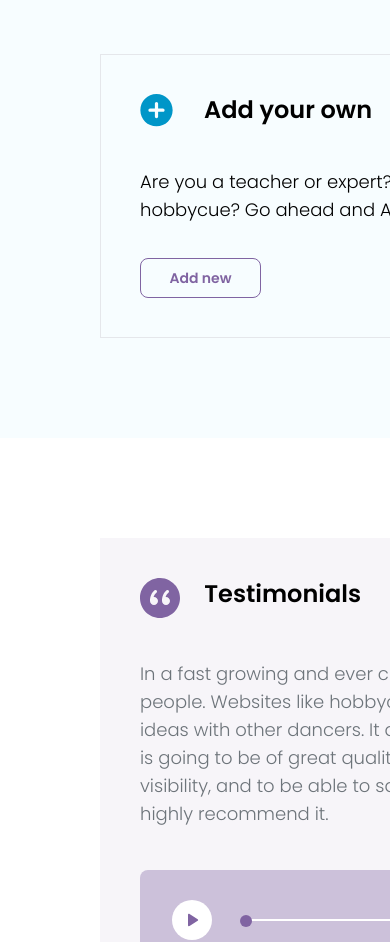
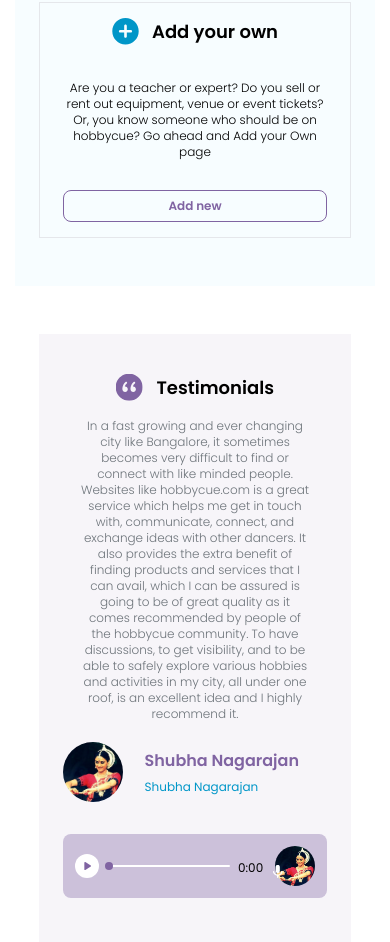
Before and after one commit to VivekBhardwaj25/React-Tailwind-Project, a React (Vite) app: page / in a window 390 px wide. Shown: the part 2086-3028 px from the top of the page. Built offline with nearby package versions, Linux system fonts and the light colour scheme; the HTML template or start-up script is replaced by a standard one.

Commit message:
made a changes

```diff
--- a/src/components/Footer/Footer.jsx
+++ b/src/components/Footer/Footer.jsx
@@ -11,7 +11,7 @@ import youtube from "/src/assets/youtube.svg"
 function Footer() {
   return (
     <div className="w-full h-[380px] mx-auto flex flex-col justify-between">
-      <div className="w-[1217px] h-[182px] mx-auto mt-[60px] flex justify-between">
+      <div className="w-[1217px] h-[182px] mx-auto mt-[60px] flex justify-between flex-wrap">
         <div className="w-[90px] h-[156px]">
           <h1 className="font-popin font-bold text-sm mb-4">Hobbycue</h1>
           <p>
@@ -96,7 +96,6 @@ function Footer() {
             </a>
           </p>
         </div>
-
         <div className="w-[360px] h-[182px] flex flex-col justify-between">
 
           <div>
--- a/src/components/Main/Main.jsx
+++ b/src/components/Main/Main.jsx
@@ -405,24 +405,24 @@ function Main() {
       </div>
 
       {/* Third Section */}
-      <div className="w-[1440px] h-[484px] bg-[#F7FDFF] mx-auto flex justify-center items-center">
-        <div className="w-[1240px] h-[284px] border-[1px] flex items-center justify-center">
+      <div className="md:w-[1440px] md:h-[484px] bg-[#F7FDFF] mx-auto flex justify-center items-center w-[360px] h-[332px]">
+        <div className="md:w-[1240px] md:h-[284px] border-[1px] flex items-center justify-center w-[312px] h-[236px]">
           <div className="w-[1160px] h-[204px] flex flex-col justify-between">
-            <div className="w-[232px] h-[40px] flex justify-between">
-              <img src={add} alt="" className="w-[33.33px] h-[33.33px]" />
-              <span className="font-popin font-semibold text-2xl">
+            <div className="md:w-[232px] md:h-[40px] flex justify-between w-[166px] h-[32px] mx-auto md:mx-0">
+              <img src={add} alt="" className="md:w-[33.33px] md:h-[33.33px] w-[26.67px] h-[26.67px]" />
+              <span className="font-popin font-semibold md:text-2xl text-lg">
                 Add your own
               </span>
             </div>
-            <div className="">
-              <p className="font-popin font-light text-lg">
+            <div className="md:w-[1160px] w-[264px] h-[100px] mx-auto md:mx-0 flex items-center">
+              <p className="font-popin font-light md:text-lg text-xs text-center md:text-start">
                 Are you a teacher or expert? Do you sell or rent out equipment,
                 venue or event tickets? Or, you know someone who should be on
                 hobbycue? Go ahead and Add your Own page
               </p>
             </div>
 
-            <button className="w-[121px] h-[40px] rounded-lg border border-[#8064A2] font-popin font-semibold text-sm text-[#8064A2]">
+            <button className="md:w-[121px] md:h-[40px] rounded-lg border border-[#8064A2] font-popin font-semibold md:text-sm text-xs text-[#8064A2] w-[264px] h-[32px] mx-auto md:mx-0">
               Add new
             </button>
           </div>
@@ -430,21 +430,21 @@ function Main() {
       </div>
 
       {/* Fourth Section */}
-      <div className="w-[1440px] h-[672px] mx-auto flex justify-center items-center">
-        <div className="bg-[#F7F5F9] w-[1240px] h-[472px] flex flex-col justify-between p-10">
-          <div className="w-[221px] h-[40px] flex justify-between">
+      <div className="md:w-[1440px] md:h-[672px] mx-auto flex justify-center items-center w-[360px] h-[708px]">
+        <div className="bg-[#F7F5F9] md:w-[1240px] md:h-[472px] flex flex-col md:justify-between p-10 w-[312px] h-[612px]">
+          <div className="md:w-[221px] md:h-[40px] flex justify-between w-[158px] h-[32px] mx-auto md:mx-0">
             <img
               src={quot}
               alt=""
-              className="w-[40px] h-[40px] origin-center rotate-180"
+              className="md:w-[40px] md:h-[40px] w-[26.66px] h-[26.66px] origin-center rotate-180"
             />
-            <span className="font-popin font-semibold text-2xl">
+            <span className="font-popin font-semibold md:text-2xl text-lg">
               Testimonials
             </span>
           </div>
 
-          <div className="w-[1160px]">
-            <p className="font-popin font-light text-lg text-[#6D747A]">
+          <div className="md:w-[1160px] w-full h-[300px] md:mx-0 mx-auto mt-[12px] text-center md:text-start md:mt-[32px]">
+            <p className="font-popin font-light md:text-lg text-xs text-[#6D747A]">
               In a fast growing and ever changing city like Bangalore, it
               sometimes becomes very difficult to find or connect with like
               minded people. Websites like hobbycue.com is a great service which
@@ -459,19 +459,20 @@ function Main() {
             </p>
           </div>
 
-          <div className="w-[1160px] flex justify-between">
-            <div className="w-[776px] h-[100px] bg-[#CCC1DA] rounded-lg flex justify-between items-center px-8">
-              <div className="w-[592px] h-[40px] flex items-center justify-between">
-                <div className="h-[40px] w-[40px] rounded-full bg-[#ffffff] flex items-center justify-center cursor-pointer">
-                  <img src={play} alt="" className="w-[24px] h-[24px]" />
+          <div className="md:w-[1160px] md:flex md:justify-between md:flex-row flex flex-col-reverse mt-6 md:mt-0">
+            <div className="md:w-[776px] md:h-[100px] bg-[#CCC1DA] rounded-lg flex justify-between items-center md:px-8 px-3 w-[264px] h-[64px] mx-[-16px] md:mx-0">
+
+              <div className="md:w-[592px] h-[40px] flex items-center justify-between">
+                <div className="md:h-[40px] md:w-[40px] w-[24px] h-[24px] rounded-full bg-[#ffffff] flex items-center justify-center cursor-pointer">
+                  <img src={play} alt="" className="md:w-[24px] md:h-[24px] w-[16px] h-[16px]" />
                 </div>
 
-                <div className="flex relative">
-                  <div className="w-[12px] h-[12px] bg-[#8064A2] rounded-full absolute left-[-1px] top-[-4.3px]"></div>
-                  <div className="w-[468px] h-[2px] bg-[#ffffff] rounded-[2px]"></div>
+                <div className="flex relative ml-2 md:ml-0">
+                  <div className="md:w-[12px] md:h-[12px] w-[8px] h-[8px] bg-[#8064A2] rounded-full absolute md:left-[-1px] md:top-[-4.3px] left-[-2px] top-[-3px]"></div>
+                  <div className="md:w-[468px] w-[123px] h-[2px] bg-[#ffffff] rounded-[2px]"></div>
                 </div>
 
-                <div className="w-[26px] h-[16px] font-popin font-normal text-xs">
+                <div className="md:w-[26px] md:h-[16px] w-[17px] h-[12px] font-popin font-normal text-xs ml-2 md:ml-0">
                   0:00
                 </div>
               </div>
@@ -479,35 +480,36 @@ function Main() {
                 <img
                   src={actres}
                   alt=""
-                  className="h-[60px] w-[60px] rounded-full"
+                  className="md:h-[60px] md:w-[60px] w-[40px] h-[40px] rounded-full"
                 />
                 <img
                   src={mic}
                   alt=""
-                  className="absolute w-[18.46px] h-[25.33px] bottom-1 right-12"
+                  className="absolute md:w-[18.46px] md:h-[25.33px] w-[923.px] h-[12.67px] md:bottom-1 md:right-12 right-8 bottom-2"
                 />
               </div>
             </div>
 
-            <div className="w-[304px] h-[100px] flex justify-between">
+            <div className="md:w-[304px] md:h-[100px] flex justify-between w-[236px] h-[60px] mb-8 md:mb-0 mx-[-16px] md:mx-0">
               <img
                 src={actres}
                 alt=""
-                className="w-[100px] h-[100px] rounded-full"
+                className="md:w-[100px] md:h-[100px] w-[60px] h-[60px] rounded-full"
               />
               <div className="flex flex-col justify-center">
                 <div>
-                  <span className="font-popin font-semibold text-lg text-[#8064A2]">
+                  <span className="font-popin font-semibold md:text-lg text-[#8064A2]">
                     Shubha Nagarajan
                   </span>
                 </div>
                 <div>
-                  <span className="font-popin font-normal text-sm text-[#0096C8]">
+                  <span className="font-popin font-normal md:text-sm text-xs text-[#0096C8]">
                     Shubha Nagarajan
                   </span>
                 </div>
               </div>
             </div>
+
           </div>
         </div>
       </div>
```
